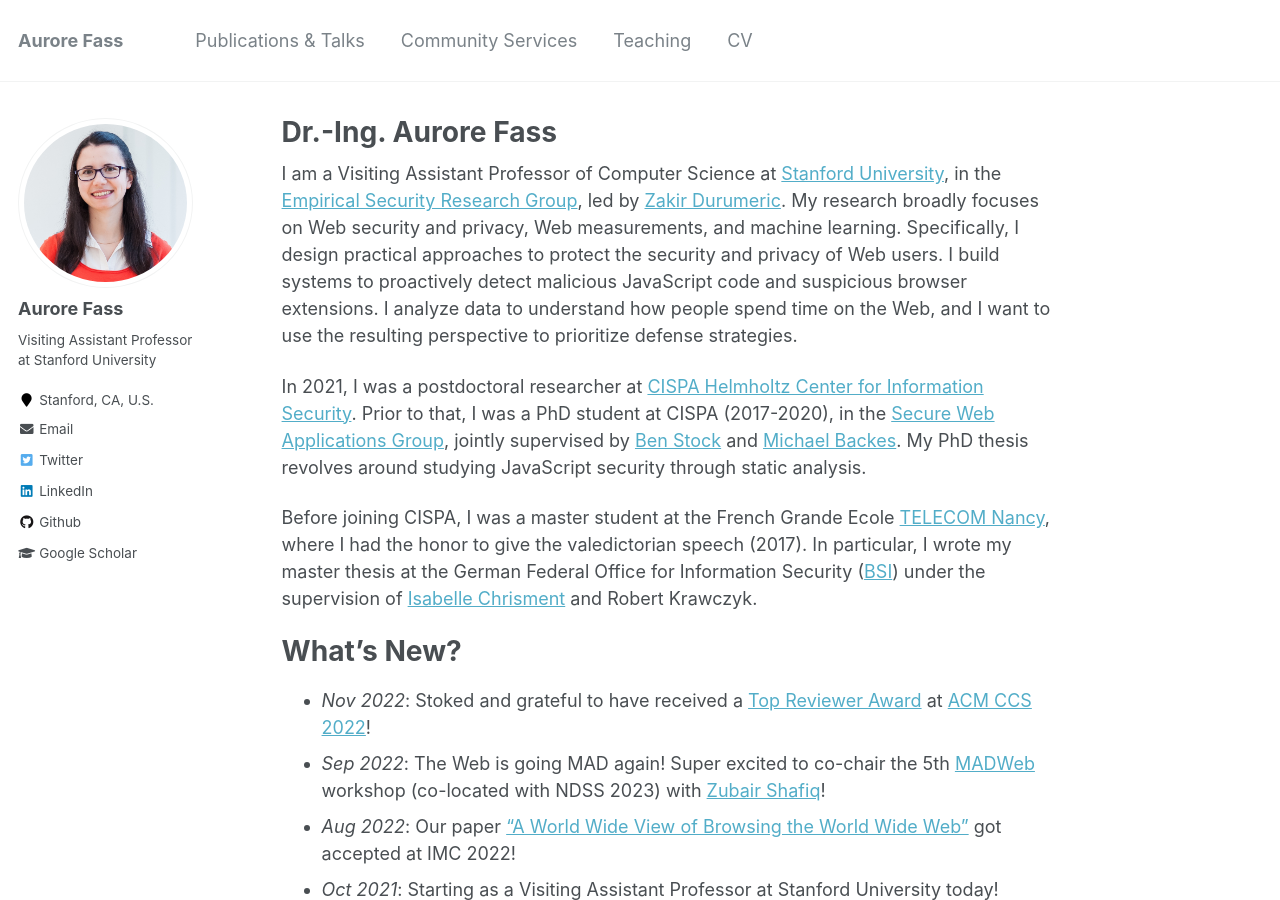
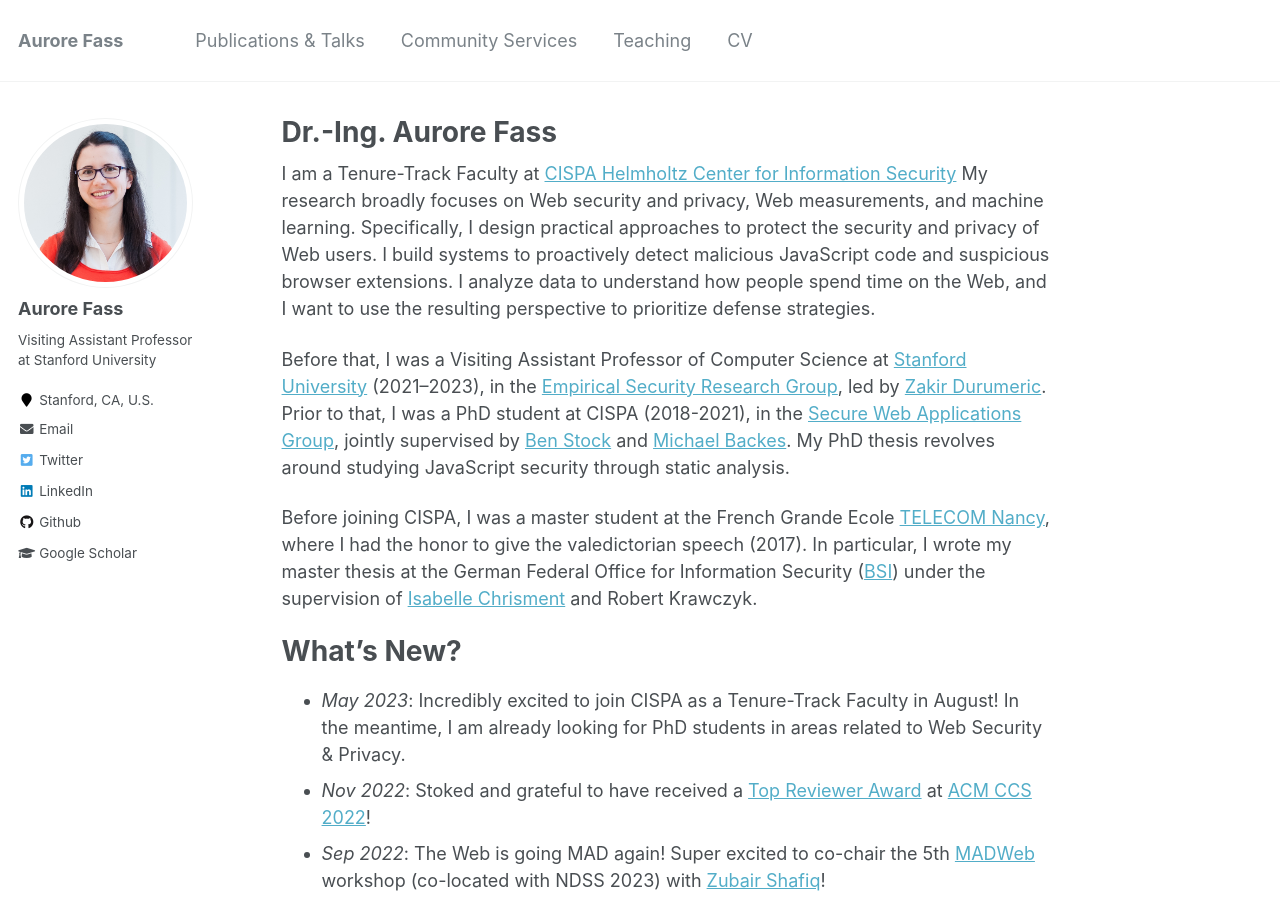
Before and after one commit to Aurore54F/aurore54f.github.io, a Jekyll site: the page built from _pages/about.md, in a window 1280 px wide and 900 px high. Built offline with Jekyll 4.4.1, drawn with Linux system fonts in a browser that asks for light colours.

Commit message:
Updated bio

```diff
--- a/_pages/about.md
+++ b/_pages/about.md
@@ -8,17 +8,18 @@ redirect_from:
   - /about.html
 ---
 
-I am a Visiting Assistant Professor of Computer Science at [Stanford University](https://cs.stanford.edu), in the [Empirical Security Research Group](https://esrg.stanford.edu), led by [Zakir Durumeric](https://zakird.com).
+I am a Tenure-Track Faculty at [CISPA Helmholtz Center for Information Security](https://cispa.de)
 My research broadly focuses on Web security and privacy, Web measurements, and machine learning. Specifically, I design practical approaches to protect the security and privacy of Web users. I build systems to proactively detect malicious JavaScript code and suspicious browser extensions. I analyze data to understand how people spend time on the Web, and I want to use the resulting perspective to prioritize defense strategies.
 
-In 2021, I was a postdoctoral researcher at [CISPA Helmholtz Center for Information Security](https://cispa.saarland).
-Prior to that, I was a PhD student at CISPA (2017-2020), in the [Secure Web Applications Group](https://swag.cispa.saarland), jointly supervised by [Ben Stock](https://swag.cispa.saarland/people/benstock.html) and [Michael Backes](https://cispa.de/en/people/backes). My PhD thesis revolves around studying JavaScript security through static analysis.
+Before that, I was a Visiting Assistant Professor of Computer Science at [Stanford University](https://cs.stanford.edu) (2021--2023), in the [Empirical Security Research Group](https://esrg.stanford.edu), led by [Zakir Durumeric](https://zakird.com).
+Prior to that, I was a PhD student at CISPA (2018-2021), in the [Secure Web Applications Group](https://swag.cispa.saarland), jointly supervised by [Ben Stock](https://swag.cispa.saarland/people/benstock.html) and [Michael Backes](https://cispa.de/en/people/backes). My PhD thesis revolves around studying JavaScript security through static analysis.
 
 Before joining CISPA, I was a master student at the French Grande Ecole [TELECOM Nancy](https://telecomnancy.univ-lorraine.fr/en), where I had the honor to give the valedictorian speech (2017). In particular, I wrote my master thesis at the German Federal Office for Information Security ([BSI](https://www.bsi.bund.de/EN/)) under the supervision of [Isabelle Chrisment](https://members.loria.fr/IChrisment/) and Robert Krawczyk.
 
 
 What's New?
 ======
+- _May 2023_: Incredibly excited to join CISPA as a Tenure-Track Faculty in August! In the meantime, I am already looking for PhD students in areas related to Web Security & Privacy.
 - _Nov 2022_: Stoked and grateful to have received a [Top Reviewer Award](https://twitter.com/AuroreFass/status/1591109188352372736) at [ACM CCS 2022](https://www.sigsac.org/ccs/CCS2022/program/awards.html)!
 - _Sep 2022_: The Web is going MAD again! Super excited to co-chair the 5th [MADWeb](https://madweb.work) workshop (co-located with NDSS 2023) with [Zubair Shafiq](https://web.cs.ucdavis.edu/~zubair)!
 - _Aug 2022_: Our paper ["A World Wide View of Browsing the World Wide Web"](https://zakird.com/papers/browsing.pdf) got accepted at IMC 2022!
```
